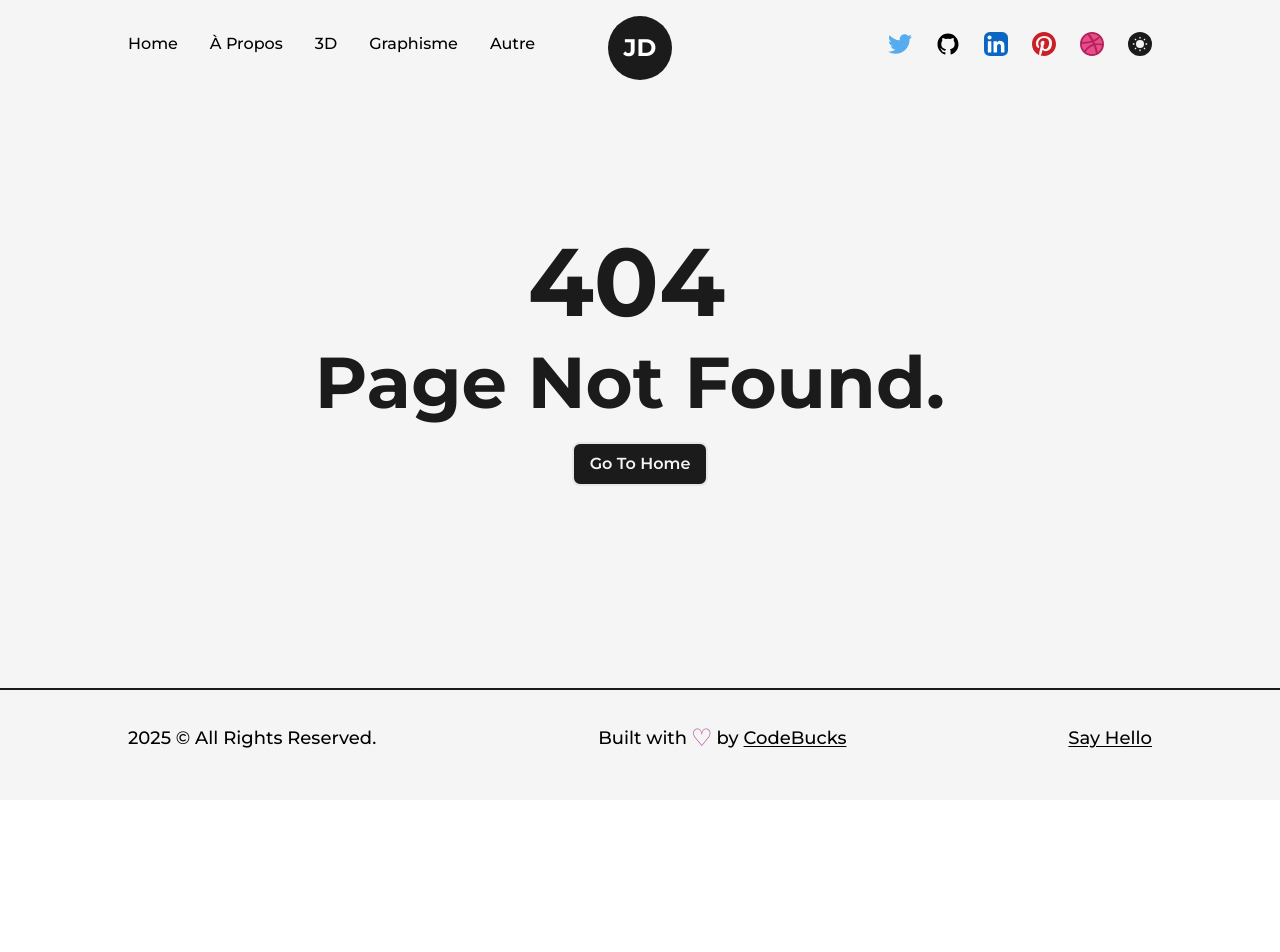
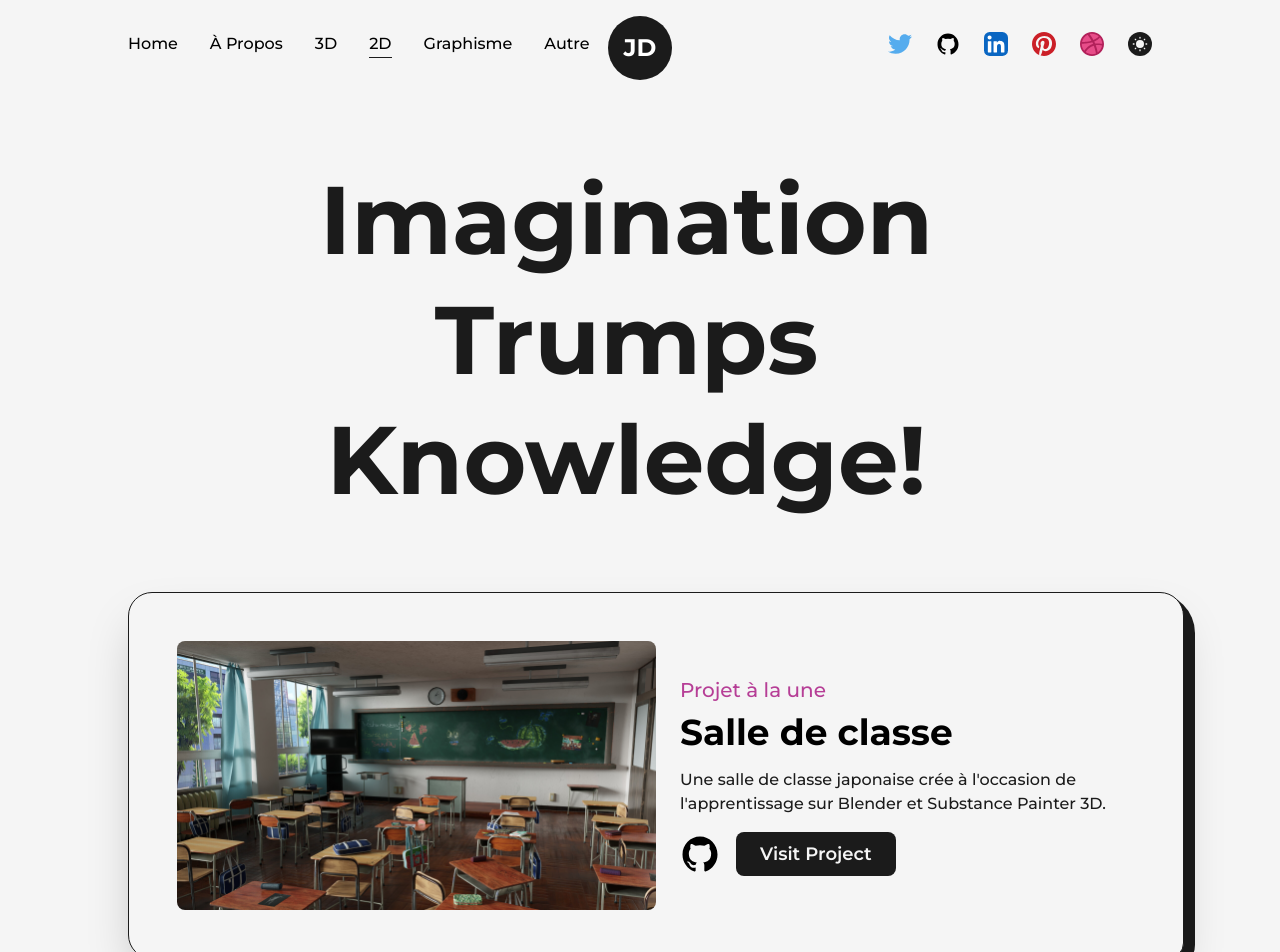
Before and after one commit to Zaephyrain/y_jarvis_dlr_portfolio, a Next.js app: page /2D in a window 1280 px wide. Before the commit this address had no page. Shown: the top 952 px of the page. Before the commit the page ends 800 px from the top, so only its background shows below. Built offline with nearby package versions, Linux system fonts and the light colour scheme.

Commit message:
Création du projet 2D

```diff
--- a/src/components/Navbar.js
+++ b/src/components/Navbar.js
@@ -93,6 +93,7 @@
         <CustomLink className="mr-4" href="/" title="Home" />
         <CustomLink className="mx-4" href="/about" title="À Propos" />
         <CustomLink className="mx-4" href="/3D" title="3D" />
+        <CustomLink className="mx-4" href="/2D" title="2D" />
         <CustomLink className="mx-4" href="/graphisme" title="Graphisme" />
         <CustomLink className="mx-4" href="/autre" title="Autre" />
       </nav>
--- /dev/null
+++ b/src/pages/2D.js
@@ -0,0 +1,245 @@
+import AnimatedText from "@/components/AnimatedText";
+import { GithubIcon } from "@/components/Icons";
+import Layout from "@/components/Layout";
+import { motion } from "framer-motion";
+import Head from "next/head";
+import Image from "next/image";
+import Link from "next/link";
+import proj1 from "../../public/images/projects/classroom_image.jpg";
+import proj2 from "../../public/images/projects/mei_gun.jpg";
+import proj3 from "../../public/images/projects/room_iso.jpg";
+import proj4 from "../../public/images/projects/house_iso.jpg";
+import proj5 from "../../public/images/projects/agency-website-cover-image.jpg";
+import proj6 from "../../public/images/projects/devdreaming.jpg";
+import TransitionEffect from "@/components/TransitionEffect";
+
+const FramerImage = motion(Image);
+
+const FeaturedProject = ({ type, title, summary, img, link, github }) => {
+
+  return (
+    <article
+      className="relative flex w-full items-center  justify-between rounded-3xl rounded-br-2xl border
+border-solid border-dark bg-light p-12 shadow-2xl  dark:border-light dark:bg-dark  lg:flex-col
+lg:p-8 xs:rounded-2xl  xs:rounded-br-3xl xs:p-4
+    "
+    >
+      <div
+        className="absolute  top-0 -right-3 -z-10 h-[103%] w-[101%] rounded-[2.5rem] rounded-br-3xl bg-dark
+         dark:bg-light  xs:-right-2 xs:h-[102%] xs:w-[100%]
+        xs:rounded-[1.5rem] "
+      />
+
+      <Link
+        href={link}
+        target={"_blank"}
+        className="w-1/2 cursor-pointer overflow-hidden rounded-lg lg:w-full"
+      >
+        <FramerImage
+          src={img}
+          className="h-auto w-full"
+          alt={title}
+          whileHover={{ scale: 1.05 }}
+          transition={{ duration: 0.2 }}
+          sizes="(max-width: 768px) 100vw,
+              (max-width: 1200px) 50vw,
+              33vw"
+          priority
+        />
+      </Link>
+      <div className="flex w-1/2 flex-col items-start justify-between pl-6 lg:w-full lg:pl-0 lg:pt-6">
+        <span className="text-xl font-medium text-primary dark:text-primaryDark xs:text-base">
+          {type}
+        </span>
+        <Link
+          href={link}
+          target={"_blank"}
+          className="underline-offset-2 hover:underline"
+        >
+          <h2 className="my-2 w-full text-left text-4xl font-bold lg:text-3xl xs:text-2xl">
+            {title}
+          </h2>
+        </Link>
+        <p className=" my-2 rounded-md font-medium text-dark dark:text-light sm:text-sm">
+          {summary}
+        </p>
+        <div className="mt-2 flex items-center">
+          <Link
+            href={github}
+            target={"_blank"}
+            className="w-10"
+            aria-label="Crypto Screener Application github link"
+          >
+            <GithubIcon />
+          </Link>
+          <Link
+            href={link}
+            target={"_blank"}
+            className="ml-4 rounded-lg
+             bg-dark p-2 px-6 text-lg font-semibold text-light dark:bg-light dark:text-dark
+             sm:px-4 sm:text-base
+            "
+            aria-label="Classroom"
+          >
+            Visit Project
+          </Link>
+        </div>
+      </div>
+    </article>
+  );
+};
+
+const Project = ({ title, type, img, link, github }) => {
+
+  return (
+    <article
+      className="relative flex w-full flex-col items-center justify-center rounded-2xl  rounded-br-2xl
+      border  border-solid  border-dark bg-light p-6  shadow-2xl dark:border-light dark:bg-dark
+      xs:p-4
+      "
+    >
+      <div
+        className="absolute  top-0 -right-3 -z-10 h-[103%] w-[102%] rounded-[2rem] rounded-br-3xl bg-dark
+         dark:bg-light  md:-right-2 md:w-[101%] xs:h-[102%]
+        xs:rounded-[1.5rem]  "
+      />
+
+      <Link
+        href={link}
+        target={"_blank"}
+        className="w-full cursor-pointer overflow-hidden rounded-lg"
+      >
+        <FramerImage
+          src={img}
+          alt={title}
+          className="h-auto w-full"
+          whileHover={{ scale: 1.05 }}
+          transition={{ duration: 0.2 }}
+          sizes="(max-width: 768px) 100vw,
+              (max-width: 1200px) 50vw,
+              33vw"
+        />
+      </Link>
+      <div className="mt-4 flex w-full flex-col items-start justify-between">
+        <span className="text-xl font-medium text-primary dark:text-primaryDark lg:text-lg md:text-base">
+          {type}
+        </span>
+
+        <Link
+          href={link}
+          target={"_blank"}
+          className="underline-offset-2 hover:underline"
+        >
+          <h2 className="my-2 w-full text-left text-3xl font-bold lg:text-2xl ">
+            {title}
+          </h2>
+        </Link>
+        <div className="flex w-full items-center  justify-between">
+          <Link
+            href={link}
+            target={"_blank"}
+            className="rounded text-lg
+            font-medium underline md:text-base
+            "
+            aria-label={title}
+          >
+            Visit
+          </Link>
+          <Link
+            href={github}
+            target={"_blank"}
+            className="w-8 md:w-6"
+            aria-label={title}
+          >
+            <GithubIcon />
+          </Link>
+        </div>
+      </div>
+    </article>
+  );
+};
+
+export default function Projects() {
+  return (
+    <>
+      <Head>
+        <title>Modern Portfolio Built with Nextjs | Projects Page</title>
+        <meta
+          name="description"
+          content="Discover the latest webapp projects created by CodeBucks, a Next.js developer with
+        expertise in React.js and full-stack development. Browse software engineering articles and tutorials for tips on creating your own portfolio."
+        />
+      </Head>
+
+      <TransitionEffect />
+      <main
+        className={`mb-16  flex w-full flex-col items-center justify-center dark:text-light`}
+      >
+        <Layout className="pt-16">
+          <AnimatedText
+            text="Imagination Trumps Knowledge!"
+            className="mb-16 !text-8xl !leading-tight lg:!text-7xl sm:mb-8 sm:!text-6xl xs:!text-4xl"
+          />
+          <div className="grid grid-cols-12 gap-24 gap-y-32 xl:gap-x-16 lg:gap-x-8 md:gap-y-24 sm:gap-x-0">
+            <div className="col-span-12">
+              <FeaturedProject
+                type="Projet à la une  "
+                title="Salle de classe"
+                summary="Une salle de classe japonaise crée à l'occasion de l'apprentissage sur Blender et Substance Painter 3D."
+                img={proj1}
+                link="https://www.artstation.com/artwork/PX5KXL"
+                github="https://www.artstation.com/artwork/PX5KXL"
+              />
+            </div>
+            <div className="col-span-6 sm:col-span-12">
+              <Project
+                type="Projet Personnel"
+                title="Pistolet de Mei (Overwatch)"
+                img={proj2}
+                link="https://www.artstation.com/artwork/qeKwvn"
+                github="https://www.artstation.com/artwork/qeKwvn"
+              />
+            </div>
+            <div className="col-span-6 sm:col-span-12">
+              <Project
+                type="Projet Personnel"
+                title="Chambre Isométrique"
+                img={proj3}
+                link="https://www.artstation.com/artwork/6NQoG0"
+                github="https://www.artstation.com/artwork/6NQoG0"
+              />
+            </div>
+            <div className="col-span-12">
+              <FeaturedProject
+                type="Projet Personnel"
+                title="Maison Isométrique"
+                summary="A professional portfolio website using React JS, Framer-motion, and Styled-components. It has smooth page transitions, cool background effects, unique design and it is mobile responsive."
+                img={proj4}
+                link="https://www.artstation.com/artwork/5vazPE"
+                github="https://www.artstation.com/artwork/5vazPE"
+              />
+            </div>
+            <div className="col-span-6 sm:col-span-12">
+              <Project
+                type="Website Template"
+                img={proj5}
+                title="Agency Website Template"
+                link="https://devdreaming.com/videos/build-stunning-fashion-studio-website-with-reactJS-locomotive-scroll-gsap"
+                github="https://github.com/codebucks27/wibe-studio"
+              />
+            </div>
+            <div className="col-span-6 sm:col-span-12">
+              <Project
+                type="Blog Website"
+                img={proj6}
+                title="DevDreaming"
+                link="https://devdreaming.com"
+                github="https://github.com/codebucks27"
+              />
+            </div>
+          </div>
+        </Layout>
+      </main>
+    </>
+  );
+}
```
